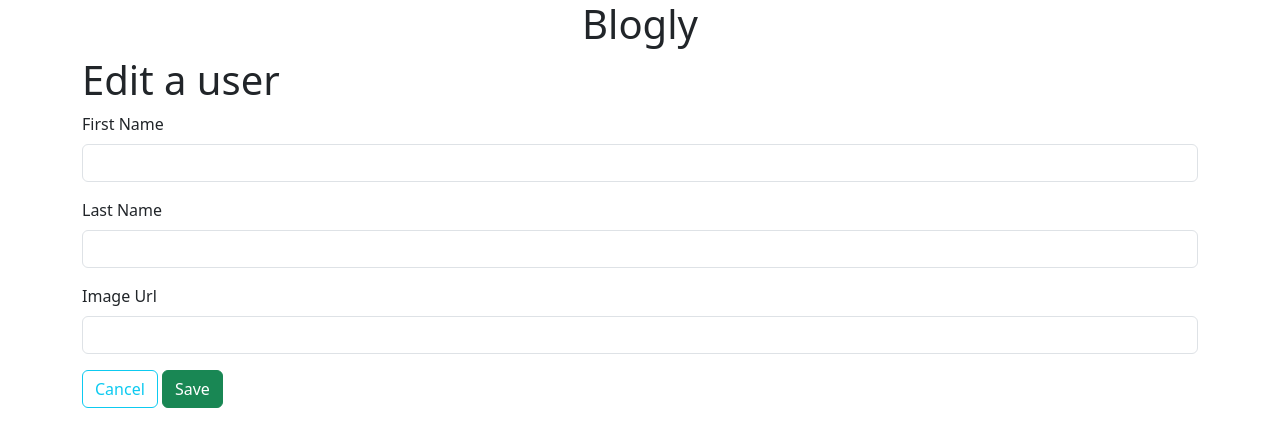
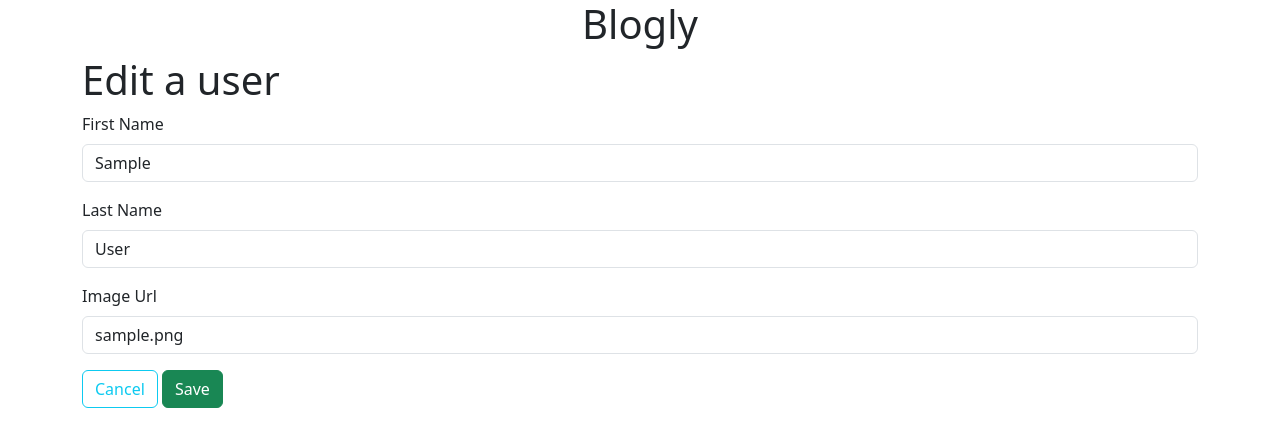
Before and after one commit to lcarinad/blogly, a Flask app: page /users/1/edit in a window 1280 px wide. Shown: the top 447 px of the page. Run offline with Flask 3, Linux system fonts and the light colour scheme; tables that the repository leaves empty hold one stand-in row (values such as "Sample post").

Commit message:
user edit form autopopulate

```diff
--- a/app.py
+++ b/app.py
@@ -66,6 +66,7 @@ def edit_user(user_id):
 @app.route('/users/<int:user_id>/edit', methods= ["POST"])
 def edit_submission(user_id):
     """User submits edit form"""
+    user=User.query.get_or_404(user_id)
     first_name = request.form["first_name"]
     last_name = request.form["last_name"]
     image_url = request.form.get("image_url", None)
@@ -74,10 +75,12 @@ def edit_submission(user_id):
         default_image_url = User.image_url.default.arg
         image_url = default_image_url
 
-    edited_user = User(first_name=first_name, last_name=last_name, image_url=image_url)
-    db.session.add(edited_user)
+    user.first_name=first_name
+    user.last_name=last_name
+    user.image_url=image_url
+
     db.session.commit()
-    return render_template("details.html", user=edited_user)
+    return render_template("details.html")
 
 @app.route('/users/<int:user_id>/delete', methods = ["POST"])
 def delete_user(user_id):
@@ -141,7 +144,7 @@ def delete_post(post_id):
     """handles edit post form"""
     post = Post.query.get_or_404(post_id)
 
-
+    print("I've deleted************************")
     db.session.delete(post)
     db.session.commit()
     return redirect("/users")
--- a/templates/base.html
+++ b/templates/base.html
@@ -13,7 +13,13 @@
       crossorigin="anonymous" />
   </head>
   <body>
-    <div class="h1 text-center">Blogly</div>
+    <h1 class="text-center">
+      <a
+        href="/"
+        class="text-decoration-none text-reset"
+        >Blogly</a
+      >
+    </h1>
 
     {%block content%}{% endblock %}
     <script
--- a/templates/edit.html
+++ b/templates/edit.html
@@ -14,7 +14,8 @@ content %}
       <input
         type="text"
         class="form-control"
-        name="first_name" />
+        name="first_name"
+        value="{{user.first_name}}" />
     </div>
 
     <div class="mb-3">
@@ -26,7 +27,8 @@ content %}
       <input
         type="text"
         class="form-control"
-        name="last_name" />
+        name="last_name"
+        value="{{user.last_name}}" />
     </div>
 
     <div class="mb-3">
@@ -38,7 +40,8 @@ content %}
       <input
         type="text"
         class="form-control"
-        name="image_url" />
+        name="image_url"
+        value="{{user.image_url}}" />
     </div>
     <a
       class="btn btn-outline-info"
```
